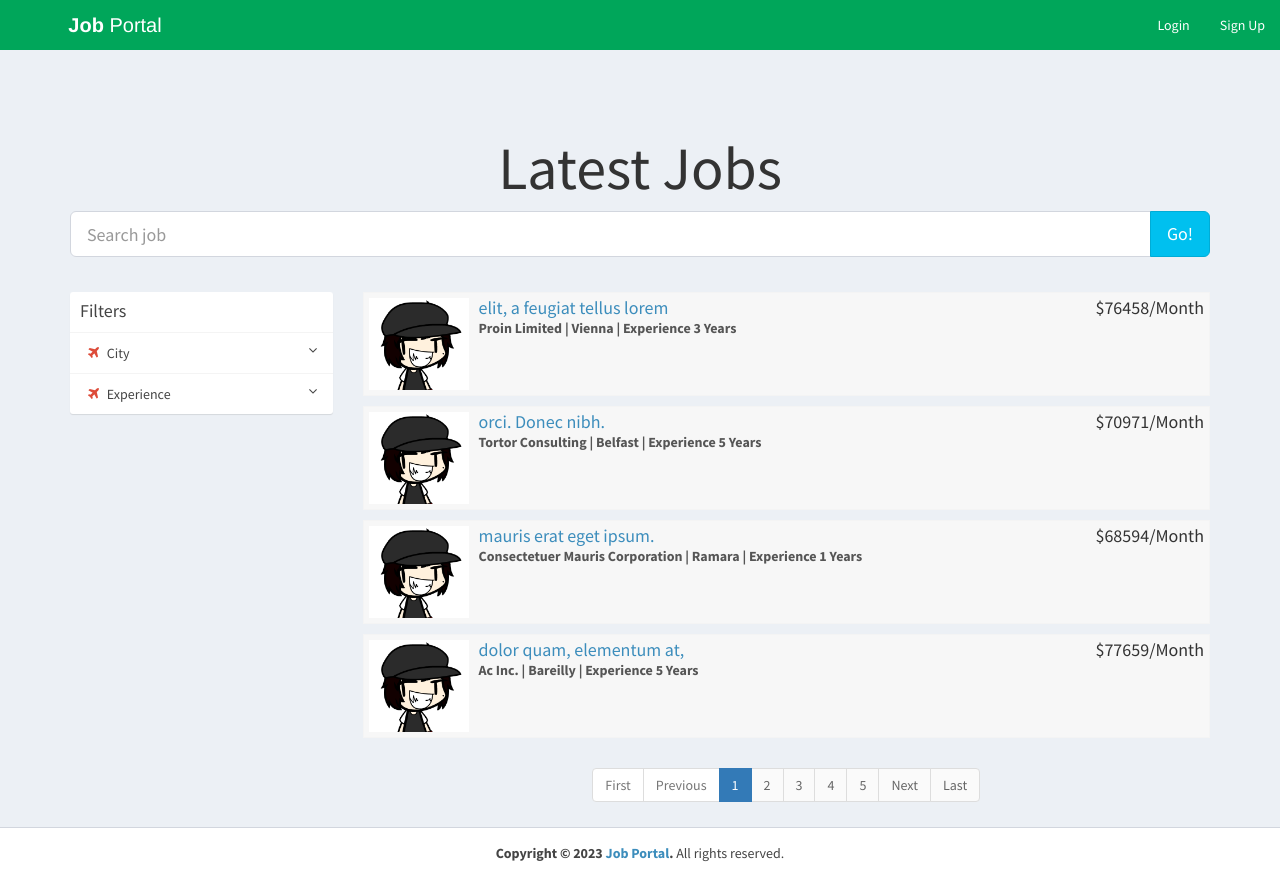
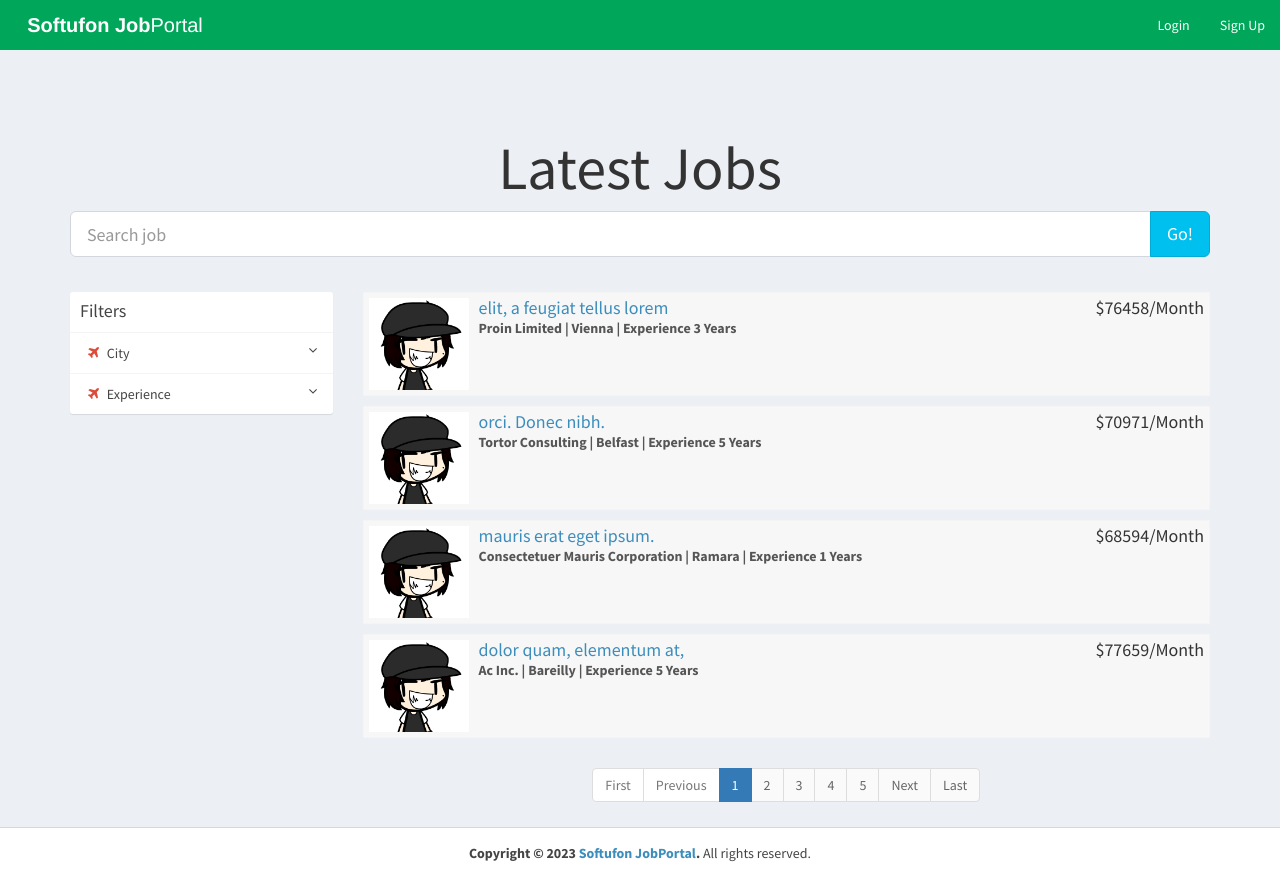
Before and after one commit to MrDevLovePer/job_portal_php, a PHP site: page /jobs.php in a window 1280 px wide. Run offline with PHP 8.4, Linux system fonts and the light colour scheme; data comes from the database, SQL or seed files in the repository; some libraries are stand-ins or nearby versions.

Commit message:
edited nav title in jobs.php file

```diff
--- a/jobs.php
+++ b/jobs.php
@@ -47,7 +47,7 @@ require_once("db.php");
       <!-- mini logo for sidebar mini 50x50 pixels -->
       <span class="logo-mini"><b>J</b>P</span>
       <!-- logo for regular state and mobile devices -->
-      <span class="logo-lg"><b>Job</b> Portal</span>
+      <span class="logo-lg"><b>Softufon Job</b>Portal</span>
     </a>
 
     <!-- Header Navbar: style can be found in header.less -->
@@ -176,7 +176,7 @@ require_once("db.php");
 
   <footer class="main-footer" style="margin-left: 0px;">
     <div class="text-center">
-      <strong>Copyright &copy; 2023 <a href="https://softufon.com">Job Portal</a>.</strong> All rights
+      <strong>Copyright &copy; 2023 <a href="https://softufon.com">Softufon JobPortal</a>.</strong> All rights
     reserved.
     </div>
   </footer>
```
